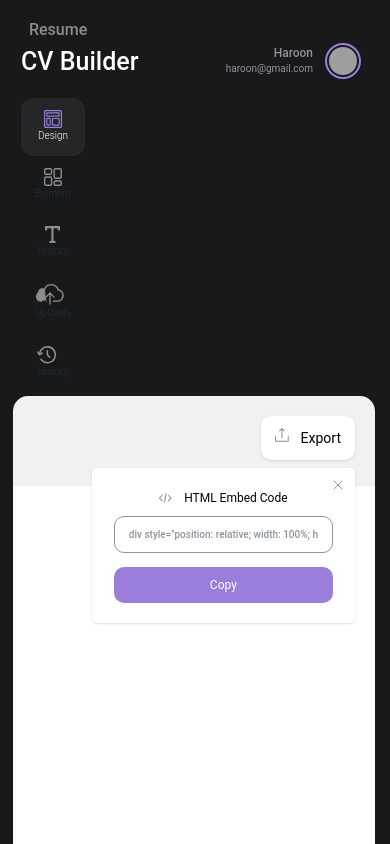
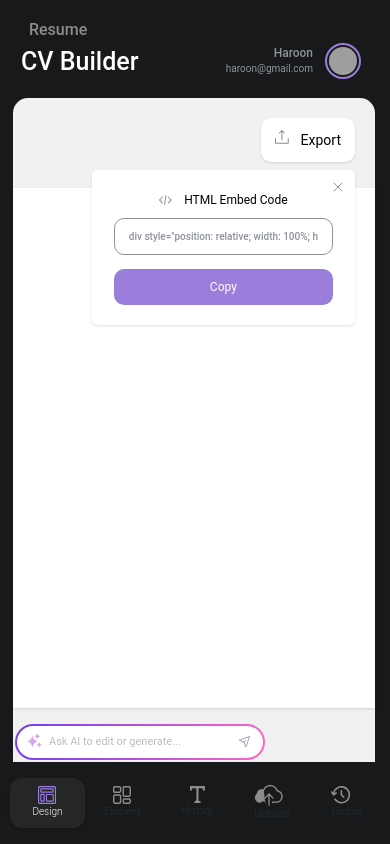
Before and after one commit to Icarus1223/cv-builder, a React (Create React App) app in the folder frontend/: page / in a window 390 px wide. Shown: the top 844 px of the page. Built offline with nearby package versions, Linux system fonts and the light colour scheme; grey boxes are pictures that could not be loaded.

Commit message:
code merge of mobile design

```diff
--- a/frontend/src/Components/SideBarTab/SideBarTab.jsx
+++ b/frontend/src/Components/SideBarTab/SideBarTab.jsx
@@ -34,7 +34,7 @@ export default function SideBarTab({ toggleProp }) {
 
   return (
     <Tabs value={activeTab} orientation="vertical" className="  overflow-visible sidebar-tabs">
-      <TabsHeader className="w-[72px] pe-0 bg-transparent pt-0 ps-2">
+      <TabsHeader className="w-[72px] pe-0 bg-transparent pt-0 ps-2 sidebar_tabs">
 
 
         <Tab key={1} value={1} className="place-items-start py-3" onClick={() => {activeTabHandler(); setActiveTab(1)}} >
--- a/frontend/src/Components/SideBarTab/style.css
+++ b/frontend/src/Components/SideBarTab/style.css
@@ -34,7 +34,7 @@
 
     .tab_content {
         width: 96%;
-        height: 440px;
+        height: 600px;
         position: fixed;
         bottom: 72px;
         border-radius: 15px 15px 15px 15px;
```
